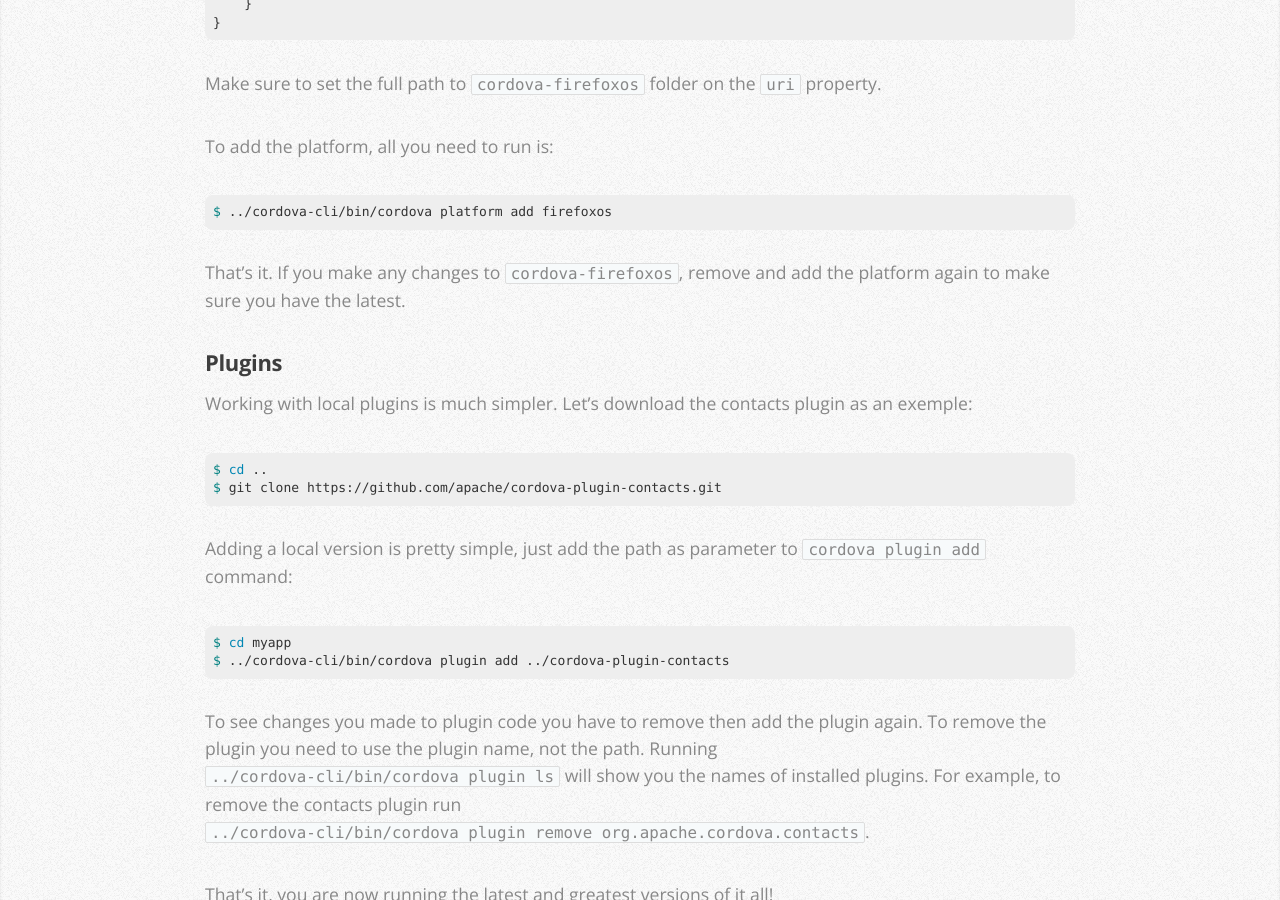
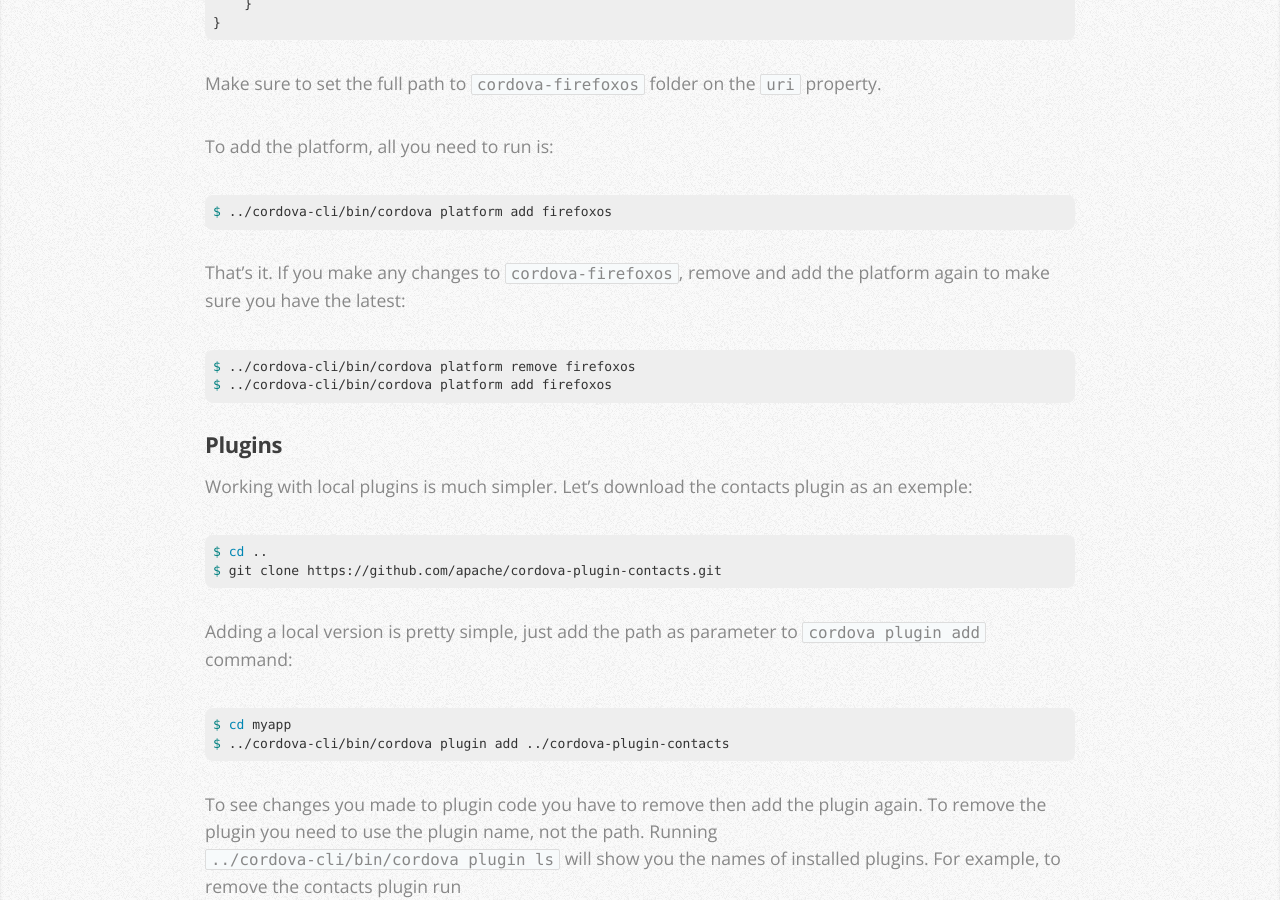
Before and after one commit to mozilla-cordova/mozilla-cordova.github.io, a Jekyll site: the page built from pages/01-getting-started.md, in a window 1280 px wide and 900 px high, scrolled down 2480 px. Built offline with Jekyll 4.4.1, drawn with Linux system fonts in a browser that asks for light colours.

Commit message:
Add info on how to remove/add platform

```diff
--- a/pages/01-getting-started.md
+++ b/pages/01-getting-started.md
@@ -83,7 +83,12 @@
 $ ../cordova-cli/bin/cordova platform add firefoxos
 {% endhighlight %}
 
-That's it. If you make any changes to `cordova-firefoxos`, remove and add the platform again to make sure you have the latest.
+That's it. If you make any changes to `cordova-firefoxos`, remove and add the platform again to make sure you have the latest:
+
+{% highlight bash %}
+$ ../cordova-cli/bin/cordova platform remove firefoxos
+$ ../cordova-cli/bin/cordova platform add firefoxos
+{% endhighlight %}
 
 ### Plugins
 
```
